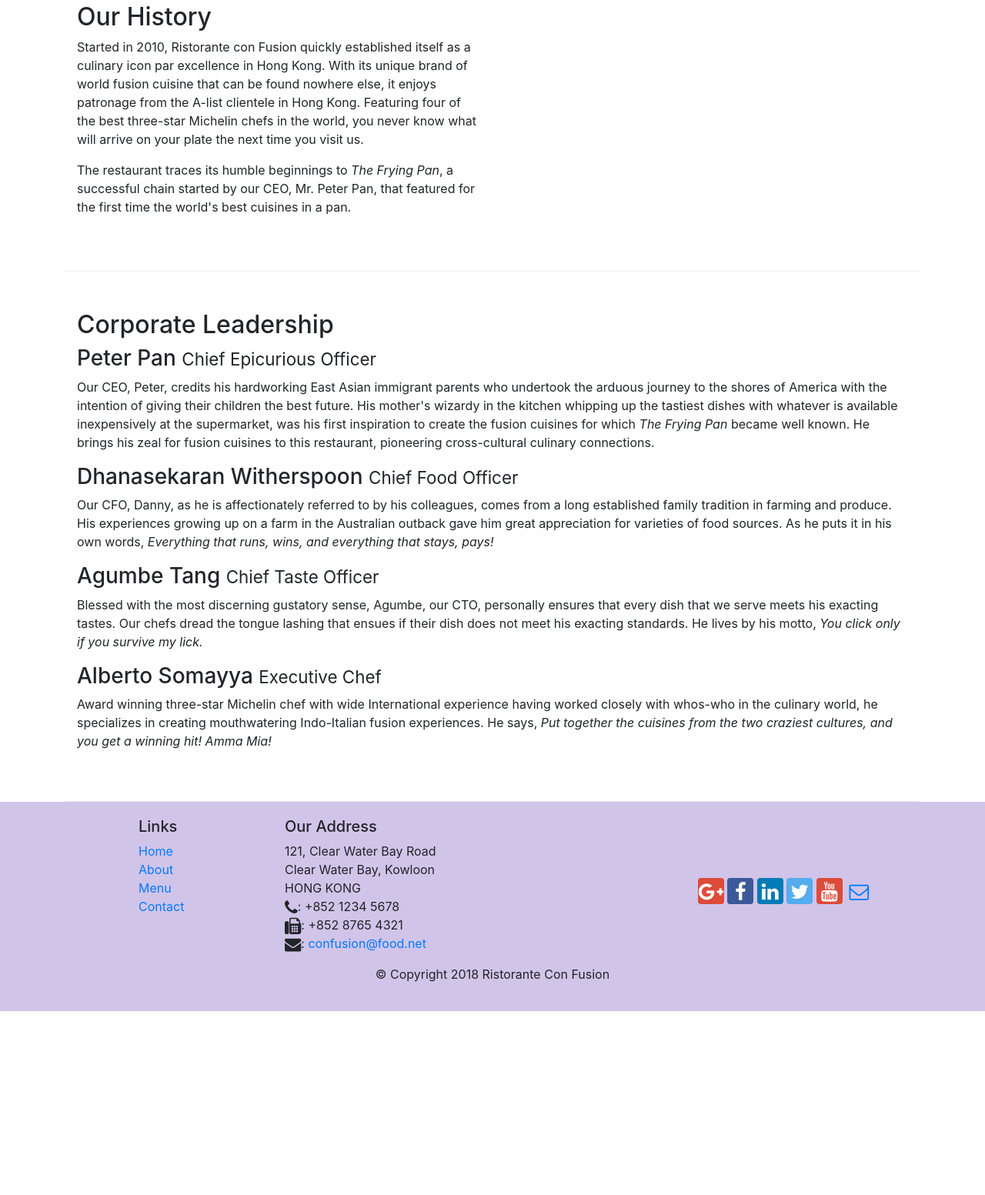
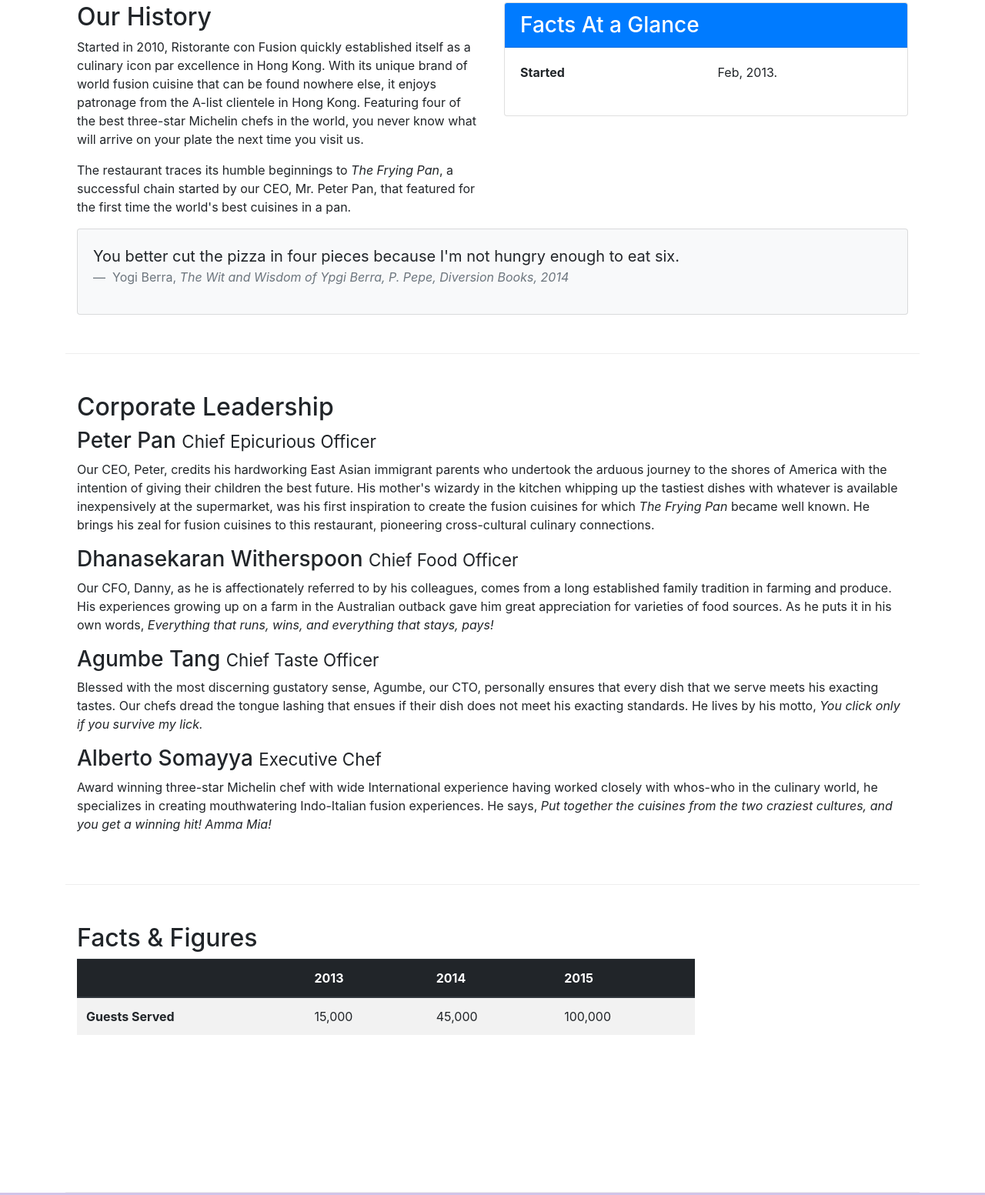
Before and after one commit to JwannanBsci/example, a website: page aboutus.html in a window 1280 px wide. Shown: the part 512-2065 px from the top of the page at 77% size. Before the commit the page ends 1826 px from the top, so only its background shows below. Drawn offline with nearby package versions, Linux system fonts and the light colour scheme.

Commit message:
tables and cards

```diff
--- a/aboutus.html
+++ b/aboutus.html
@@ -75,7 +75,37 @@
                 <p>Started in 2010, Ristorante con Fusion quickly established itself as a culinary icon par excellence in Hong Kong. With its unique brand of world fusion cuisine that can be found nowhere else, it enjoys patronage from the A-list clientele in Hong Kong.  Featuring four of the best three-star Michelin chefs in the world, you never know what will arrive on your plate the next time you visit us.</p>
                 <p>The restaurant traces its humble beginnings to <em>The Frying Pan</em>, a successful chain started by our CEO, Mr. Peter Pan, that featured for the first time the world's best cuisines in a pan.</p>
             </div>
-            <div>
+            <div class="col-sm">
+              <div class="card">
+                <h3 class="card-header bg-primary text-white">
+                  Facts At a Glance
+                </h3>
+                <div class="card-body">
+                  <dl class="row">
+                    <dt class="col-6">
+                      Started
+                    </dt>
+                    <dd class="col-6">
+                      Feb, 2013.
+                    </dd>
+                  </dl>
+                </div>
+              </div>
+            </div>
+            <div class="col-12">
+              <div class="card card-body bg-light">
+                <blockquote class="blockquote">
+                  <p class="mb-0">You better cut the pizza in four pieces
+                  because I'm not hungry enough to eat six.
+                </p>
+                <footer class="blockquote-footer">
+                  Yogi Berra,
+                  <cite title="Source Title">The Wit and Wisdom of
+                    Ypgi Berra, P. Pepe, Diversion Books, 2014
+                  </cite>
+                </footer>
+                </blockquote>
+              </div>
             </div>
         </div>
 
@@ -93,6 +123,34 @@
                 <p class="d-none d-sm-block">Award winning three-star Michelin chef with wide International experience having worked closely with whos-who in the culinary world, he specializes in creating mouthwatering Indo-Italian fusion experiences. He says, <em>Put together the cuisines from the two craziest cultures, and you get a winning hit! Amma Mia!</em></p>
             </div>
        </div>
+
+       <div class="row row-content">
+         <div class="col-12 col-sm-9">
+           <h2>Facts &amp; Figures</h2>
+           <div class="table-responsive">
+             <table class="table table-striped">
+               <thead class="thead-dark">
+                 <tr>
+                   <th>&nbsp;</th>
+                   <th>2013</th>
+                   <th>2014</th>
+                   <th>2015</th>
+                 </tr>
+               </thead>
+               <tbody>
+                 <tr>
+                   <th>Guests Served</th>
+                   <td>15,000</td>
+                   <td>45,000</td>
+                   <td>100,000</td>
+                 </tr>
+               </tbody>
+             </table>
+           </div>
+         </div>
+         <div class="col-12 col-sm-3"></div>
+       </div>
+
 
     </div>
 
```
